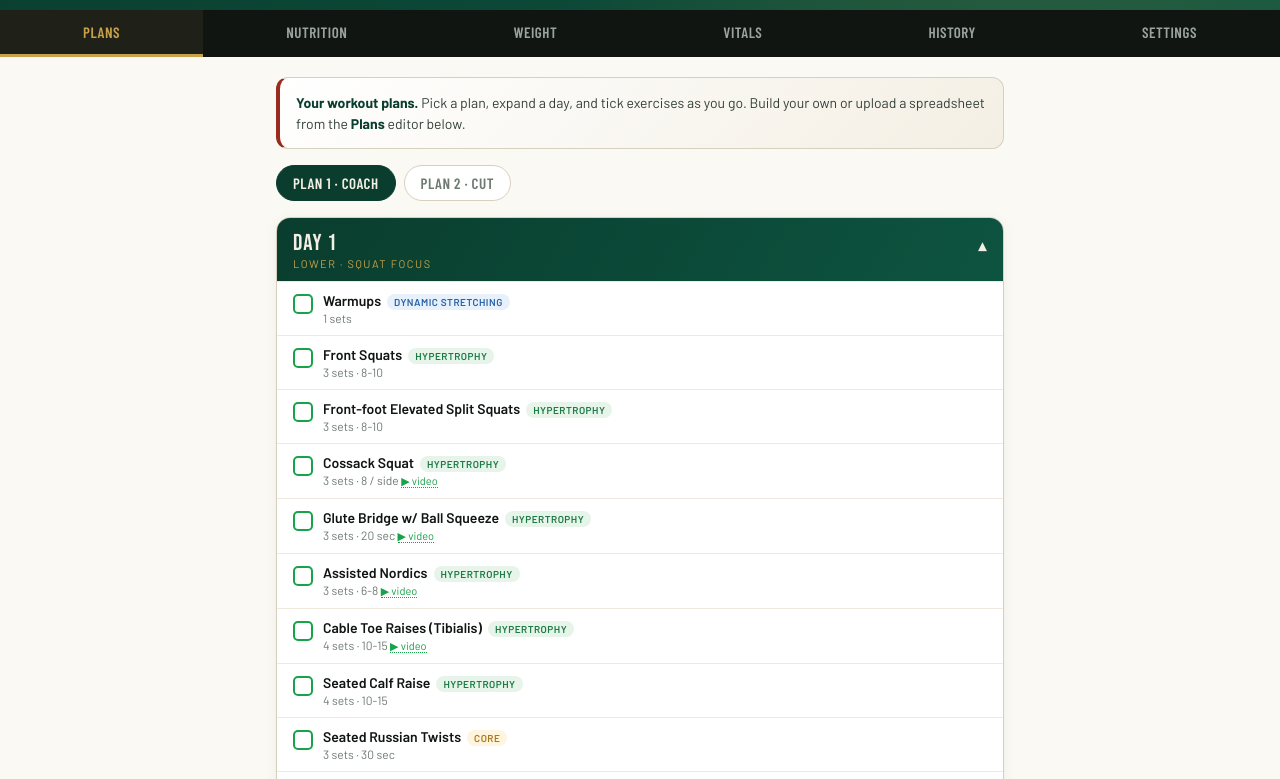
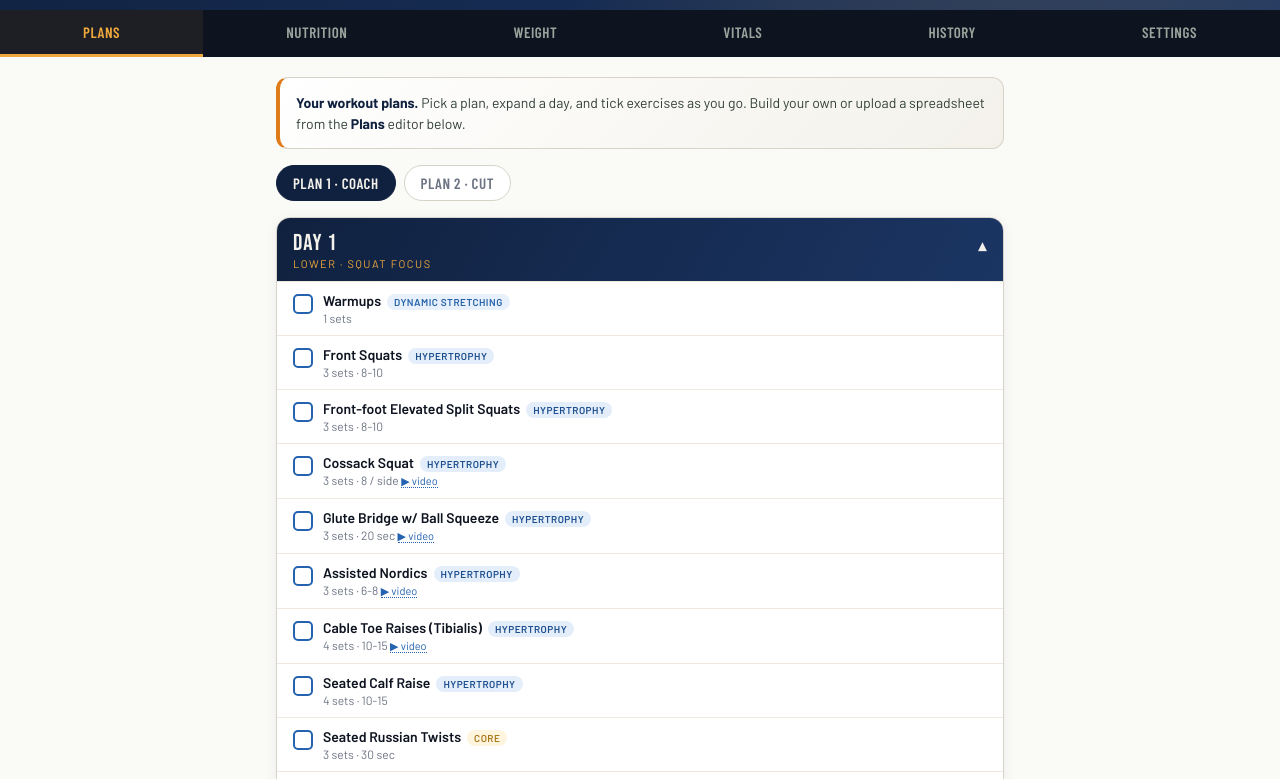
Before and after one commit to pradzaidream/Cricket, a plain HTML site: page index.html in a window 1280 px wide. Shown: the part 217-996 px from the top of the page. Drawn offline with nearby package versions, Linux system fonts and the light colour scheme.

Commit message:
Add files via upload
Base color change

```diff
--- a/index.html
+++ b/index.html
@@ -8,8 +8,8 @@
 <style>
 @import url('https://fonts.googleapis.com/css2?family=Bebas+Neue&family=Barlow:wght@300;400;500;600;700&family=Barlow+Condensed:wght@500;600;700&display=swap');
 :root{
-  --pitch:#0a3d2e;--pitch2:#0d5440;--turf:#16a34a;--leather:#9a2b1f;--leather2:#c0392b;
-  --bronze:#c8a24a;--cream:#f4efe4;--ink:#101512;--paper:#fbf9f3;--line:#d8d0bf;--muted:#6f7a72;
+  --pitch:#10213f;--pitch2:#1b3563;--turf:#2563b0;--leather:#e07b1a;--leather2:#f59331;
+  --bronze:#f0a93d;--cream:#f3f1ea;--ink:#0e1320;--paper:#fafaf7;--line:#d7d3c8;--muted:#6d7484;
 }
 *{box-sizing:border-box;margin:0;padding:0;}
 body{font-family:'Barlow',sans-serif;background:var(--paper);color:var(--ink);-webkit-font-smoothing:antialiased;padding-bottom:80px;}
@@ -52,7 +52,7 @@ main{max-width:760px;margin:0 auto;padding:20px 16px;}
 .exname.done{text-decoration:line-through;color:var(--muted);}
 .exmeta{font-size:12px;color:var(--muted);margin-top:1px;}
 .tag{display:inline-block;font-size:10px;letter-spacing:.5px;text-transform:uppercase;padding:2px 7px;border-radius:20px;font-weight:600;margin-left:6px;}
-.t-hyp{background:#e6f4ea;color:#1d7a45;}.t-pow{background:#fbe9e7;color:var(--leather);}.t-core{background:#fff4dd;color:#a87a1e;}
+.t-hyp{background:#e4eefa;color:#1d4f8f;}.t-pow{background:#fbe9e7;color:var(--leather);}.t-core{background:#fff4dd;color:#a87a1e;}
 .t-mob{background:#e7f0fb;color:#2563a8;}.t-rot{background:#f0e7fb;color:#6b3fa0;}.t-inj{background:#fde7f0;color:#a02f63;}.t-act{background:#eaf7ff;color:#1b6fa8;}
 .ytlink{font-size:11px;color:var(--turf);text-decoration:none;border-bottom:1px dotted var(--turf);}
 .progress{height:6px;background:#eee9dc;border-radius:6px;overflow:hidden;margin-top:8px;}
@@ -84,7 +84,7 @@ main{max-width:760px;margin:0 auto;padding:20px 16px;}
 .ms:last-child{border:none;}
 .ms .mdate{color:var(--muted);font-size:12px;}
 .ms .badge{font-family:'Barlow Condensed';font-weight:700;font-size:13px;padding:2px 10px;border-radius:20px;}
-.b-hit{background:#e6f4ea;color:#1d7a45;}.b-pend{background:#f4efe4;color:var(--muted);}
+.b-hit{background:#e4eefa;color:#1d4f8f;}.b-pend{background:#f4efe4;color:var(--muted);}
 .loglist{margin-top:6px;max-height:200px;overflow:auto;}
 .logrow{display:flex;justify-content:space-between;padding:7px 4px;border-bottom:1px solid #f3efe4;font-size:13px;}
 .logrow button{background:none;border:none;color:var(--leather);cursor:pointer;font-size:15px;}
@@ -97,7 +97,7 @@ main{max-width:760px;margin:0 auto;padding:20px 16px;}
 .toggle button.active{background:var(--pitch);color:var(--cream);}
 /* Vitals */
 .vtask{display:flex;justify-content:space-between;align-items:center;background:#fff;border:1.5px solid var(--line);border-radius:14px;padding:13px 16px;margin-bottom:10px;cursor:pointer;transition:.15s;}
-.vtask.done{border-color:var(--turf);background:#f1f9f3;}
+.vtask.done{border-color:var(--turf);background:#eef4fb;}
 .vtask .vl{display:flex;align-items:center;gap:12px;}
 .vtask .vi{width:38px;height:38px;border-radius:11px;background:#f4efe4;display:grid;place-items:center;font-size:18px;}
 .vtask.done .vi{background:var(--turf);}
@@ -233,7 +233,7 @@ footer{text-align:center;font-size:11px;color:var(--muted);padding:24px 16px;}
     <div class="wtcard">
       <div class="cal-nav"><button class="navbtn" id="vPrev">‹</button><span class="cal-m" id="vMonth">—</span><button class="navbtn" id="vNext">›</button></div>
       <div class="cal-grid" id="vGrid"></div>
-      <div class="cal-legend"><span>Less</span><span class="lbox" style="border:1px solid var(--line)"></span><span class="lbox" style="background:rgba(22,163,74,.25)"></span><span class="lbox" style="background:rgba(22,163,74,.55)"></span><span class="lbox" style="background:var(--turf)"></span><span>All done</span></div>
+      <div class="cal-legend"><span>Less</span><span class="lbox" style="border:1px solid var(--line)"></span><span class="lbox" style="background:rgba(37,99,176,.25)"></span><span class="lbox" style="background:rgba(37,99,176,.55)"></span><span class="lbox" style="background:var(--turf)"></span><span>All done</span></div>
     </div>
     <div class="wtcard"><h3 style="font-size:20px;color:var(--pitch);margin-bottom:4px">HABITS · LAST 14 DAYS</h3>
       <div style="font-size:12px;color:var(--muted);margin-bottom:10px" id="vTrendAvg">—</div><canvas id="vBars"></canvas></div>
@@ -551,7 +551,7 @@ function drawHistoryBars(weeks){
  const x=c.getContext('2d');x.scale(dpr,dpr);x.clearRect(0,0,W,H);
  const pad=20,pb=22,bw=(W-pad-6)/12,maxY=Math.max(1,...weeks.map(w=>w.n));
  x.strokeStyle='#eee9dc';x.beginPath();x.moveTo(pad,H-pb);x.lineTo(W-4,H-pb);x.stroke();
- weeks.forEach((w,i)=>{const bh=(w.n/maxY)*(H-pb-8);const bx=pad+i*bw;x.fillStyle=w.n>=3?'#16a34a':'#c8a24a';x.fillRect(bx+2,H-pb-bh,bw-4,bh);
+ weeks.forEach((w,i)=>{const bh=(w.n/maxY)*(H-pb-8);const bx=pad+i*bw;x.fillStyle=w.n>=3?'#2563b0':'#f0a93d';x.fillRect(bx+2,H-pb-bh,bw-4,bh);
    if(w.n){x.fillStyle='#33403a';x.font='9px Barlow';x.textAlign='center';x.fillText(w.n,bx+bw/2,H-pb-bh-3);}
    if(i%2===0){x.fillStyle='#9aa49d';x.font='8px Barlow';x.textAlign='center';x.fillText(w.label,bx+bw/2,H-7);}});
  x.textAlign='left';
@@ -685,16 +685,16 @@ function drawChart(){
  x.strokeStyle='#eee9dc';x.fillStyle='#9aa49d';x.font='10px Barlow';x.lineWidth=1;
  const step=Math.max(5,Math.round((hi-lo)/5/5)*5);
  for(let v=Math.ceil(lo/step)*step;v<=hi;v+=step){x.beginPath();x.moveTo(pad,y(v));x.lineTo(W-8,y(v));x.stroke();x.fillText(v,4,y(v)+3);}
- x.fillStyle='rgba(22,163,74,.08)';x.fillRect(pad,y(s.target),W-pad-8,Math.max(0,H-pb-y(s.target)));
- x.strokeStyle='#16a34a';x.setLineDash([4,4]);x.beginPath();x.moveTo(pad,y(s.target));x.lineTo(W-8,y(s.target));x.stroke();x.setLineDash([]);
+ x.fillStyle='rgba(37,99,176,.08)';x.fillRect(pad,y(s.target),W-pad-8,Math.max(0,H-pb-y(s.target)));
+ x.strokeStyle='#2563b0';x.setLineDash([4,4]);x.beginPath();x.moveTo(pad,y(s.target));x.lineTo(W-8,y(s.target));x.stroke();x.setLineDash([]);
  const n=Math.max(weights.length,2);const px=i=>pad+i/(Math.max(n-1,1))*(W-pad-12);
  const wIdx=d=>{const st=weights.length?new Date(weights[0].d):new Date();return Math.min(s.weeks,(new Date(d)-st)/(7*864e5));};
- if(chartMode==='proj'){const pl=planLine();x.strokeStyle='#c8a24a';x.lineWidth=2;x.setLineDash([6,4]);x.beginPath();
+ if(chartMode==='proj'){const pl=planLine();x.strokeStyle='#f0a93d';x.lineWidth=2;x.setLineDash([6,4]);x.beginPath();
    pl.forEach((v,i)=>{const xx=pad+i/s.weeks*(W-pad-12);i?x.lineTo(xx,y(v)):x.moveTo(xx,y(v));});x.stroke();x.setLineDash([]);
-   x.fillStyle='#c8a24a';x.fillText('plan',W-40,y(pl[pl.length-1])-6);}
- if(weights.length){x.strokeStyle='#9a2b1f';x.lineWidth=2.5;x.beginPath();
+   x.fillStyle='#f0a93d';x.fillText('plan',W-40,y(pl[pl.length-1])-6);}
+ if(weights.length){x.strokeStyle='#e07b1a';x.lineWidth=2.5;x.beginPath();
    weights.forEach((p,i)=>{const xx=chartMode==='proj'?pad+wIdx(p.d)/s.weeks*(W-pad-12):px(i);i?x.lineTo(xx,y(p.w)):x.moveTo(xx,y(p.w));});x.stroke();
-   weights.forEach((p,i)=>{const xx=chartMode==='proj'?pad+wIdx(p.d)/s.weeks*(W-pad-12):px(i);x.fillStyle='#9a2b1f';x.beginPath();x.arc(xx,y(p.w),4,0,7);x.fill();x.fillStyle='#fff';x.beginPath();x.arc(xx,y(p.w),1.6,0,7);x.fill();});
+   weights.forEach((p,i)=>{const xx=chartMode==='proj'?pad+wIdx(p.d)/s.weeks*(W-pad-12):px(i);x.fillStyle='#e07b1a';x.beginPath();x.arc(xx,y(p.w),4,0,7);x.fill();x.fillStyle='#fff';x.beginPath();x.arc(xx,y(p.w),1.6,0,7);x.fill();});
  }else{x.fillStyle='#9aa49d';x.font='13px Barlow';x.fillText('Log weigh-ins to see your trend',pad+10,H/2);}
 }
 $('logBtn').onclick=()=>{const w=parseFloat($('wIn').value);let d=$('dIn').value||todayKey();if(isNaN(w))return;
@@ -741,7 +741,7 @@ function renderVCal(){
  for(let i=0;i<first;i++)html+='<div></div>';
  for(let d=1;d<=days;d++){const k=y+'-'+String(m+1).padStart(2,'0')+'-'+String(d).padStart(2,'0');const sc=vScore(k);
    let bg='transparent',bd='1px solid var(--line)';
-   if(sc>0&&sc<.5)bg='rgba(22,163,74,.25)';else if(sc>=.5&&sc<1)bg='rgba(22,163,74,.55)';else if(sc===1)bg='var(--turf)';
+   if(sc>0&&sc<.5)bg='rgba(37,99,176,.25)';else if(sc>=.5&&sc<1)bg='rgba(37,99,176,.55)';else if(sc===1)bg='var(--turf)';
    const cls=(k===todayKey()?' today':'')+(k===vSel?' sel':'');const dot=getWeightFor(k)!=null?'<span class="cdot"></span>':'';
    html+=`<button class="cell${cls}" data-vc="${k}" style="background:${bg};border:${sc>0?'1px solid transparent':bd};color:${sc===1?'#fff':'var(--ink)'}">${d}${dot}</button>`;}
  $('vGrid').innerHTML=html;
@@ -755,7 +755,7 @@ function renderVTrend(){
  const x=c.getContext('2d');x.scale(dpr,dpr);x.clearRect(0,0,W,H);
  const pad=20,pb=22,bw=(W-pad-6)/14,maxY=Math.max(1,defs.length);
  x.strokeStyle='#eee9dc';x.beginPath();x.moveTo(pad,H-pb);x.lineTo(W-4,H-pb);x.stroke();
- out.forEach((d,i)=>{const bh=(d.n/maxY)*(H-pb-8);const bx=pad+i*bw;x.fillStyle=d.n===maxY&&defs.length?'#16a34a':'#c8a24a';x.fillRect(bx+2,H-pb-bh,bw-4,bh);if(i%2===0){x.fillStyle='#9aa49d';x.font='9px Barlow';x.fillText(d.label.split(' ')[1],bx,H-7);}});
+ out.forEach((d,i)=>{const bh=(d.n/maxY)*(H-pb-8);const bx=pad+i*bw;x.fillStyle=d.n===maxY&&defs.length?'#2563b0':'#f0a93d';x.fillRect(bx+2,H-pb-bh,bw-4,bh);if(i%2===0){x.fillStyle='#9aa49d';x.font='9px Barlow';x.fillText(d.label.split(' ')[1],bx,H-7);}});
 }
 $('vPrev').onclick=()=>{vView.setMonth(vView.getMonth()-1);renderVCal();};
 $('vNext').onclick=()=>{vView.setMonth(vView.getMonth()+1);renderVCal();};
@@ -912,7 +912,7 @@ $('importFile').onchange=e=>{const f=e.target.files[0];if(!f)return;const r=new
    if(d.app&&d.app.profiles){APP=d.app;}
    else if(d.done||d.weights||d.vitals){const p=blankProfile();if(d.done)p.done=d.done;if(d.weights)p.weights=d.weights;if(d.vitals)p.vitals=d.vitals;APP={profiles:{me:p},active:'me'};}
    commit();boot();$('backupMsg').textContent='✓ Backup restored.';
- }catch(err){$('backupMsg').style.color='#9a2b1f';$('backupMsg').textContent='✕ Could not read that file.';}};
+ }catch(err){$('backupMsg').style.color='#e07b1a';$('backupMsg').textContent='✕ Could not read that file.';}};
  r.readAsText(f);e.target.value='';};
 $('resetBtn').onclick=()=>{if(confirm('Erase ALL data on this device? Export a backup first if unsure.')){APP={profiles:{me:blankProfile()},active:'me'};commit();boot();}};
 
```
